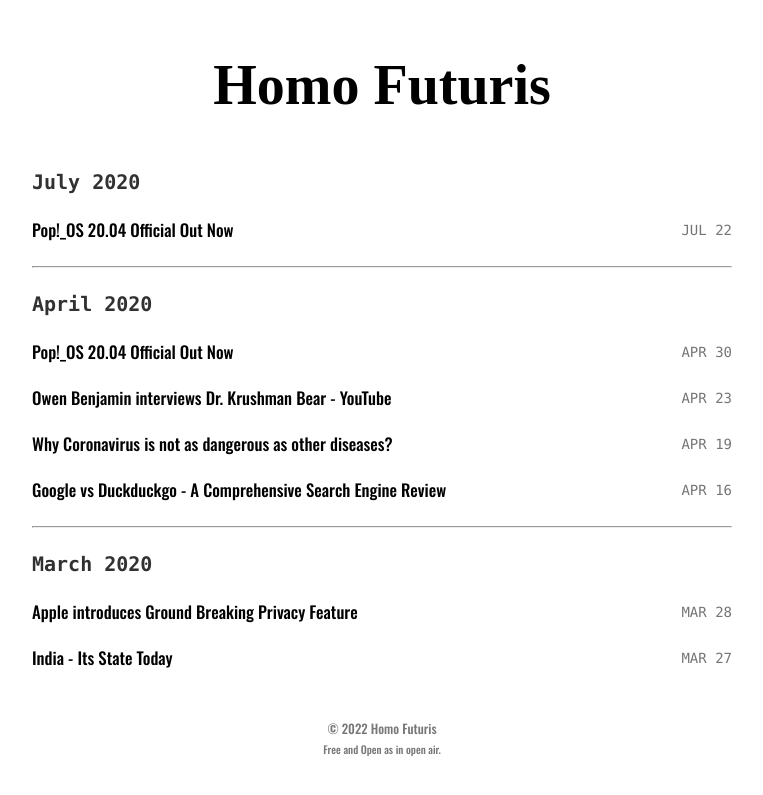
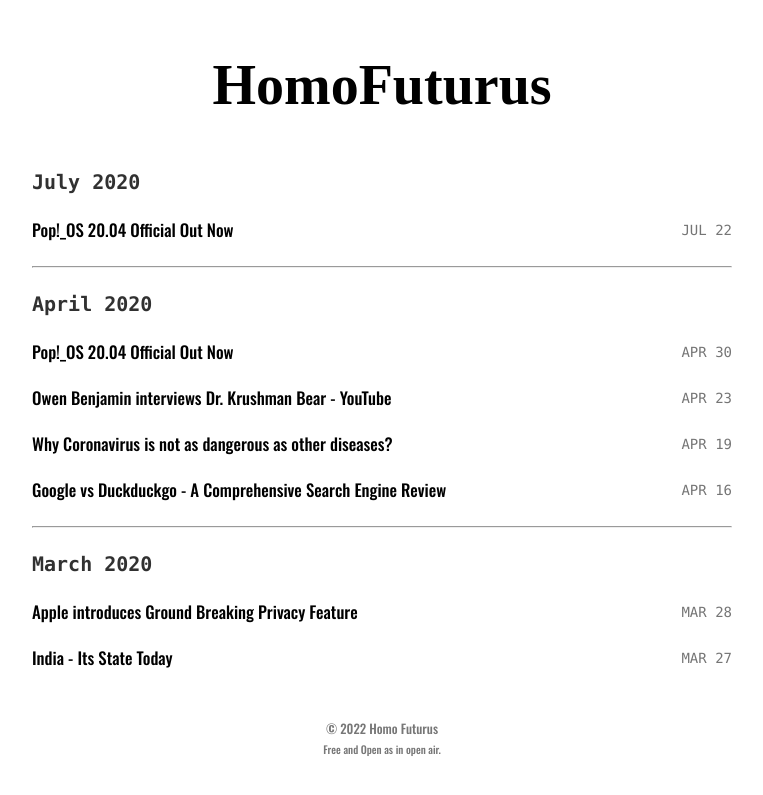
Before and after one commit to homofuturus/good-blog-base, a Jekyll site: the page built from index.html, in a window 1280 px wide. Shown: the top 795 px of the page, without its empty margins (258-1021 px from the left). Built offline with Jekyll 4.4.1, drawn with Linux system fonts in a browser that asks for light colours; some web fonts are replaced.

Commit message:
update for gemfile.lock

```diff
--- a/_config.yml
+++ b/_config.yml
@@ -1,8 +1,8 @@
 # Site Info
-title:              "HomoFuturis"
+title:              "HomoFuturus"
 description:        "you know everything you are"
-author_name:        "Homo Futuris" # change this to your name
-logo_text:          "Homo Futuris" # Get it from GitHub API: https://api.github.com/users/<username>
+author_name:        "Homo Futurus" # change this to your name
+logo_text:          "HomoFuturus" # Get it from GitHub API: https://api.github.com/users/<username>
 
 # Site Settings
 url:                https://homofuturis.github.io # main url
@@ -16,6 +16,7 @@ highlighter:        rouge
 markdown:           kramdown
 kramdown:
     input:          GFM
+    syntax-highlighter: coderay
 sass:
     style:          :compressed
 
```
Also changed, not shown: Gemfile.lock.
